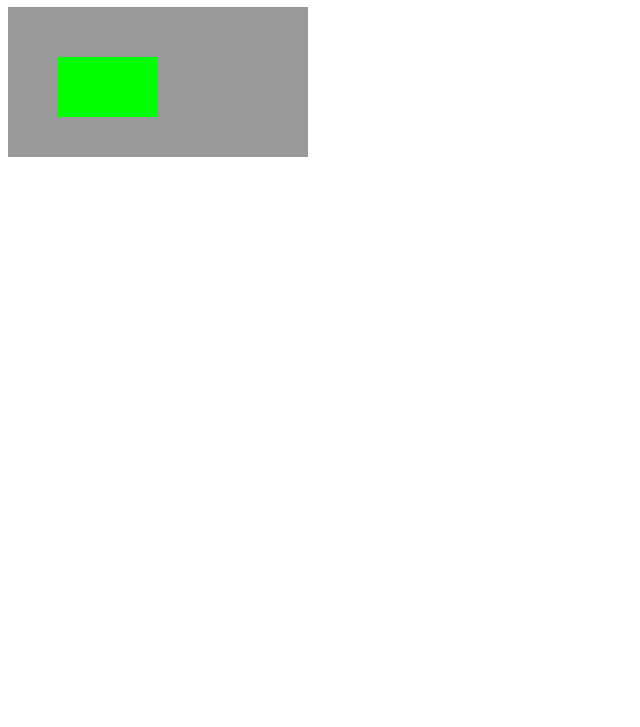
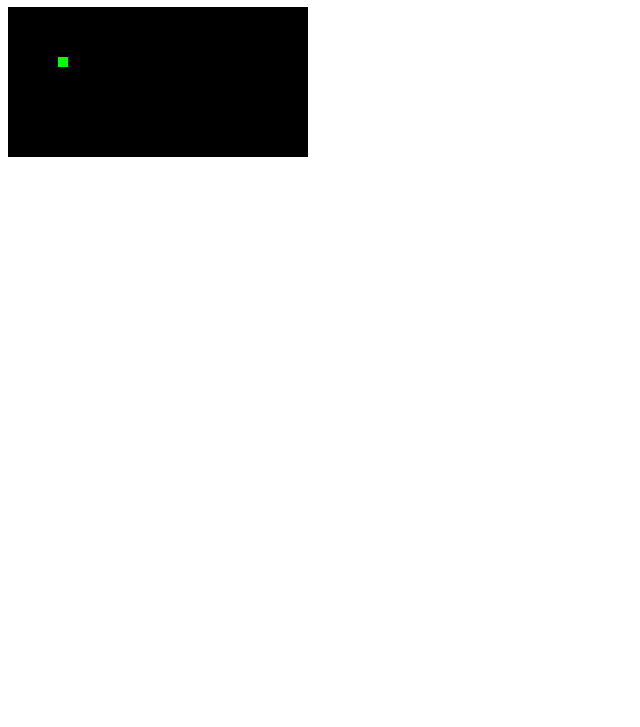
Before and after one commit to SMRKralj/smrk-games, a plain HTML site: page index.html in a window 1280 px wide. Shown: the part 73-800 px from the top of the page, without its empty margins (0-640 px from the left). Drawn offline with Linux system fonts and the light colour scheme.

Commit message:
Index file modified

```diff
--- a/game.js
+++ b/game.js
@@ -1,9 +1,13 @@
 var canvas = null,
     ctx = null;
+var x = 50,
+    y = 50;
 
 function paint(ctx) {
+    ctx.fillStyle = '#000';
+    ctx.fillRect(0, 0, canvas.width, canvas.height);
     ctx.fillStyle = '#0f0';
-    ctx.fillRect(50, 50, 100, 60);
+    ctx.fillRect(x, y, 10, 10);
 }
 
 function init() {
--- a/index.html
+++ b/index.html
@@ -16,6 +16,6 @@
         Canvas not supported by your browser.
       </canvas>
     </p>
-    <script type="application/javascript" src="game.js"></script>
+    <script type="application/javascript" src="./game.js"></script>
   </body>
 </html>
```
